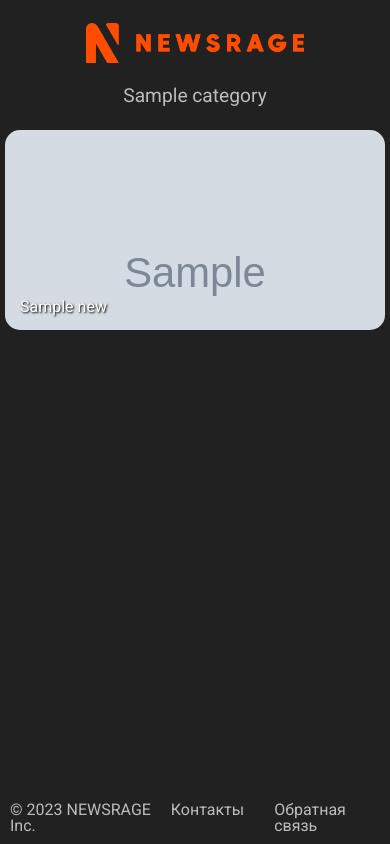
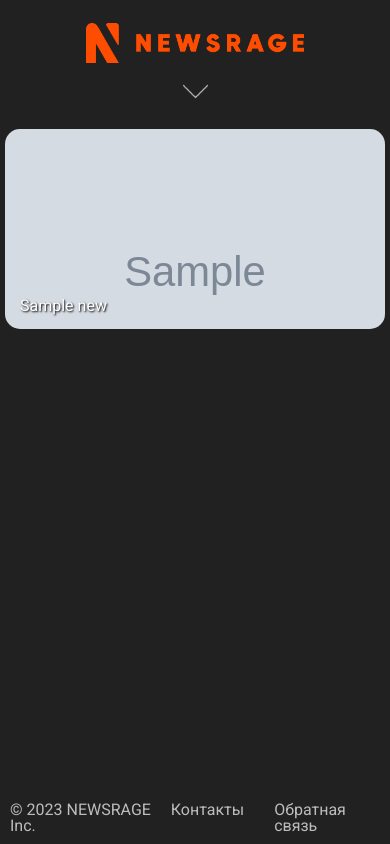
Before and after one commit to lopachukseva/newsrage, a Django app: page / in a window 390 px wide. Run offline with Django 4.2, Linux system fonts and the light colour scheme; tables that the repository leaves empty hold one stand-in row (values such as "Sample post"); grey boxes marked "Sample" are stand-in pictures.

Commit message:
add script for header menu

```diff
--- a/newsrage/newsapp/static/newsapp/css/style.css
+++ b/newsrage/newsapp/static/newsapp/css/style.css
@@ -48,9 +48,6 @@ a.text {
     min-height: 40px;
 }
 
-
-
-
 @media screen and (max-width: 700px) {
     .header {
         position: static;
@@ -60,11 +57,12 @@ a.text {
         padding-top: 0px;
         /* padding-top: 202px; */
     }
+
+
 }
 
 
 /* ---- header ----- */
-
 
 .header-navigation {
     width: 100%;
@@ -78,7 +76,6 @@ a.text {
     justify-content: flex-start;
     gap: 30px;
 }
-
 
 .header-navigation-list img{
     margin-top: 3px;
@@ -97,6 +94,16 @@ a.text {
 .header-navigation li a img {
     height: 30px;
     /* margin-right: 150px; */
+}
+
+.header-navigation-expand {
+    display: none;
+    width: 25px;
+    margin-top: 0px;
+}
+
+.reversed {
+    transform: scale(1, -1)
 }
 
 @media screen and (max-width: 700px) {
@@ -118,6 +125,19 @@ a.text {
         margin-left: 0px;
     }
 
+    .header-navigation-list{
+        gap:0px;
+    }
+
+    .header-navigation-textlink-hide{
+        display: none;
+    }
+
+    .header-navigation-expand {
+        display: block;
+        padding-top: 10px;
+    }
+
 }
 
 
@@ -132,14 +152,10 @@ a.text {
     grid-row-gap: 5px;
     align-items: start;
     height: min-content;
-    /* width: 100%; */
 }
-
-
 
 .main-article {
     box-sizing: border-box;
-    /* border: 1px solid black; */
     border-radius: 15px;
     height: 200px;
     background-color: #212121;
@@ -156,8 +172,6 @@ a.text {
     grid-row: 1 / 3;
     height: 405px;
 }
-
-
 
 .main-article-post {
     height: 100%;
@@ -181,8 +195,6 @@ a.text {
     text-shadow: 1px 1px 2px black;
 }
 
-
-
 @media screen and (max-width: 1200px) {
     .main-grid {
         grid-template-columns: repeat(2, minmax(100px, 1fr));
@@ -194,7 +206,6 @@ a.text {
     height: 200px;
     }
 }
-
 
 @media screen and (max-width: 700px) {
     .main-grid {
@@ -297,14 +308,15 @@ a.text {
     margin: 20px 0px;
 }
 
-
-
-
-
-
+@media screen and (max-width: 700px) {
+    .post-photo-text img{
+        width: 100%;
+    }
+}
 
 
 /* ---- 404 page ----- */
+
 .not-found-flex{
     display: flex;
     flex-grow: 1;
--- a/newsrage/newsapp/static/newsapp/js/script.js
+++ b/newsrage/newsapp/static/newsapp/js/script.js
@@ -1,28 +1,40 @@
-
 let upbutton = document.querySelector('.up-button');
 let showtime = 200
 
-// window.onload = () =>{
-//     window.onscroll = () => {
-//         if (window.scrollY > showtime){
-//             upbutton.classList.add('up-button-hide')
-//         }
-//         if (window.scrollY < showtime){
-//             upbutton.classList.remove('up-button-hide')
-//         }
-//     }
-// }
-
 window.onscroll = () => {
-    if (window.scrollY > showtime){
+    if (window.scrollY > showtime) {
         upbutton.classList.add('up-button-hide')
     }
-    if (window.scrollY < showtime){
+    if (window.scrollY < showtime) {
         upbutton.classList.remove('up-button-hide')
     }
 }
 
 
-upbutton.addEventListener('click', ()=>{
+upbutton.addEventListener('click', () => {
     window.scrollTo({ top: 0, left: 0, behavior: 'smooth' });
 })
+
+
+let headerNavExpand = document.querySelector('.header-navigation-expand');
+let headerNavListItems = document.querySelectorAll('.header-navigation-textlink');
+let headerNavList = document.querySelector('.header-navigation-list');
+
+
+headerNavExpand.addEventListener('click', () => {
+    if (headerNavExpand.classList.contains('reversed')) {
+        headerNavExpand.classList.remove('reversed');
+
+        headerNavListItems.forEach(element => {
+            element.classList.add('header-navigation-textlink-hide');
+        });
+        headerNavList.style.gap = "0px";
+    }
+    else {
+        headerNavExpand.classList.add('reversed');
+        headerNavList.style.gap = "30px";
+        headerNavListItems.forEach(element => {
+            element.classList.remove('header-navigation-textlink-hide');
+        });
+    }
+});
--- a/newsrage/newsapp/templates/newsapp/base.html
+++ b/newsrage/newsapp/templates/newsapp/base.html
@@ -23,9 +23,13 @@
                 <li><a class="header-logo" href="{% url 'index' %}"><img src="{% static 'newsapp/images/logo.png' %}"
                                                                          alt="newsrage-logo"></a></li>
                 {% for category in categories %}
-                <li><a class="header-navigation-textlink" href="{{ category.get_absolute_url }}">{{ category.name }}</a>
+                <li><a class="header-navigation-textlink header-navigation-textlink-hide"
+                       href="{{ category.get_absolute_url }}">{{ category.name }}</a>
                 </li>
                 {% endfor %}
+                <li><img class="header-navigation-textlink header-navigation-expand"
+                         src="{% static 'newsapp/images/arrow.png' %}">
+                </li>
             </ul>
         </nav>
     </header>
```
Also changed, not shown: newsrage/newsapp/static/newsapp/images/arrow.png (added).
